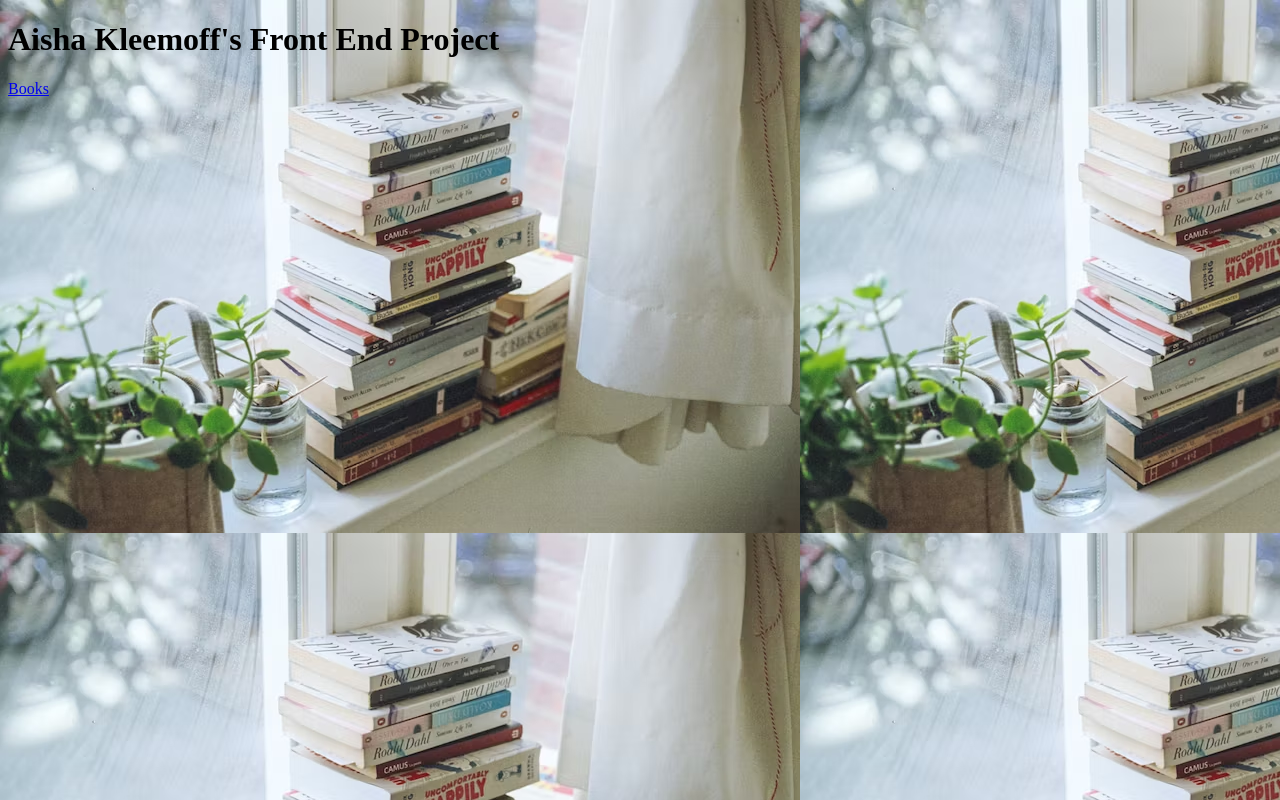
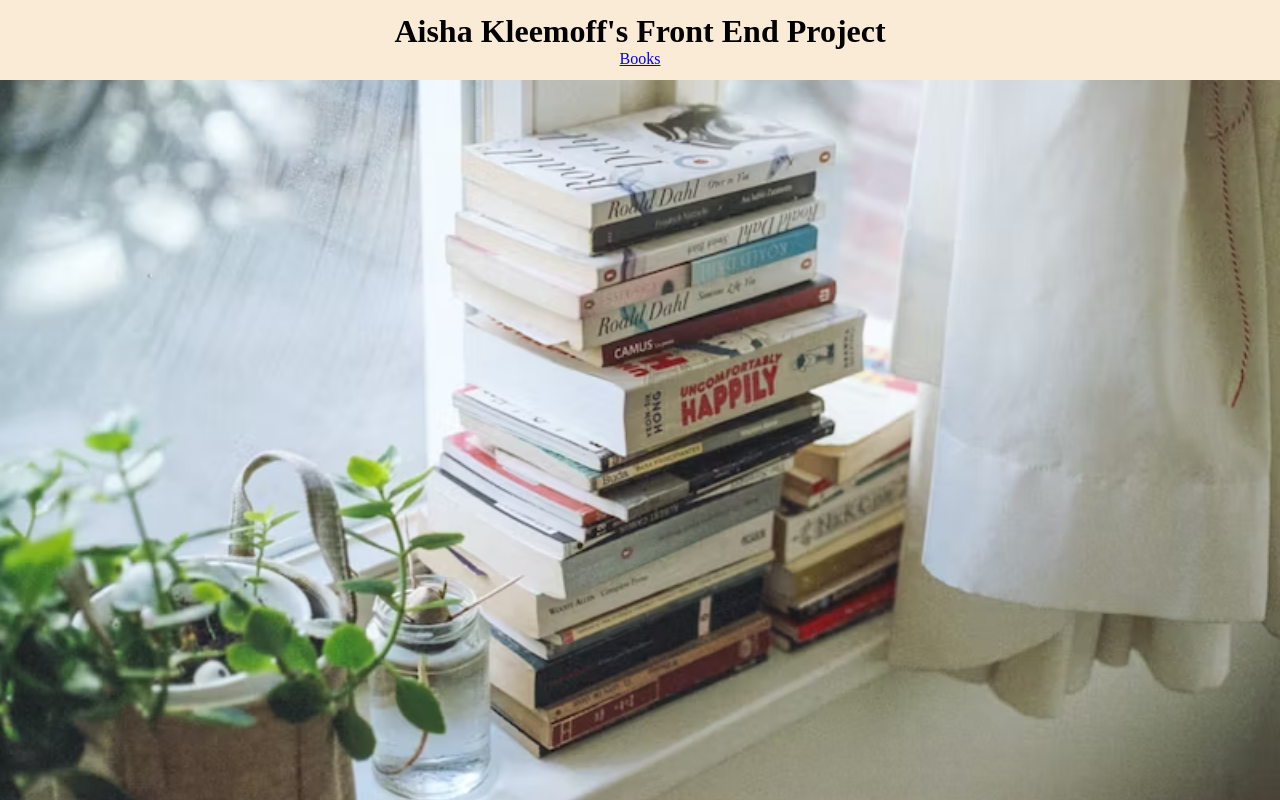
Before and after one commit to AishaCKleemoff/Aishas-Front-End-Project, a plain HTML site: page index.html in a window 1280 px wide. Drawn offline with Linux system fonts and the light colour scheme.

Commit message:
Add styling.

```diff
--- a/main.css
+++ b/main.css
@@ -1,8 +1,32 @@
+* {
+    margin: 0;
+}
+
+
 body {
-    background-color: bisque;
+
     background-image: url("./assets/window-books.avif");
+    background-position: center;
+    background-repeat: no-repeat;
+    background-size: cover;
+    width: 100%;
+    height: 100vh;
 }
 
 a:hover {
     background-color: yellow;
   }
+
+  header {
+    background-color: antiquewhite;
+    display: flex;
+    flex-direction: column;
+    justify-content: center;
+    align-items: center;
+    height: 10vh;
+
+  }
+
+  footer {
+    background-color: blanchedalmond;
+  }
```
Also changed, not shown: index.html (+3 -1 lines).
